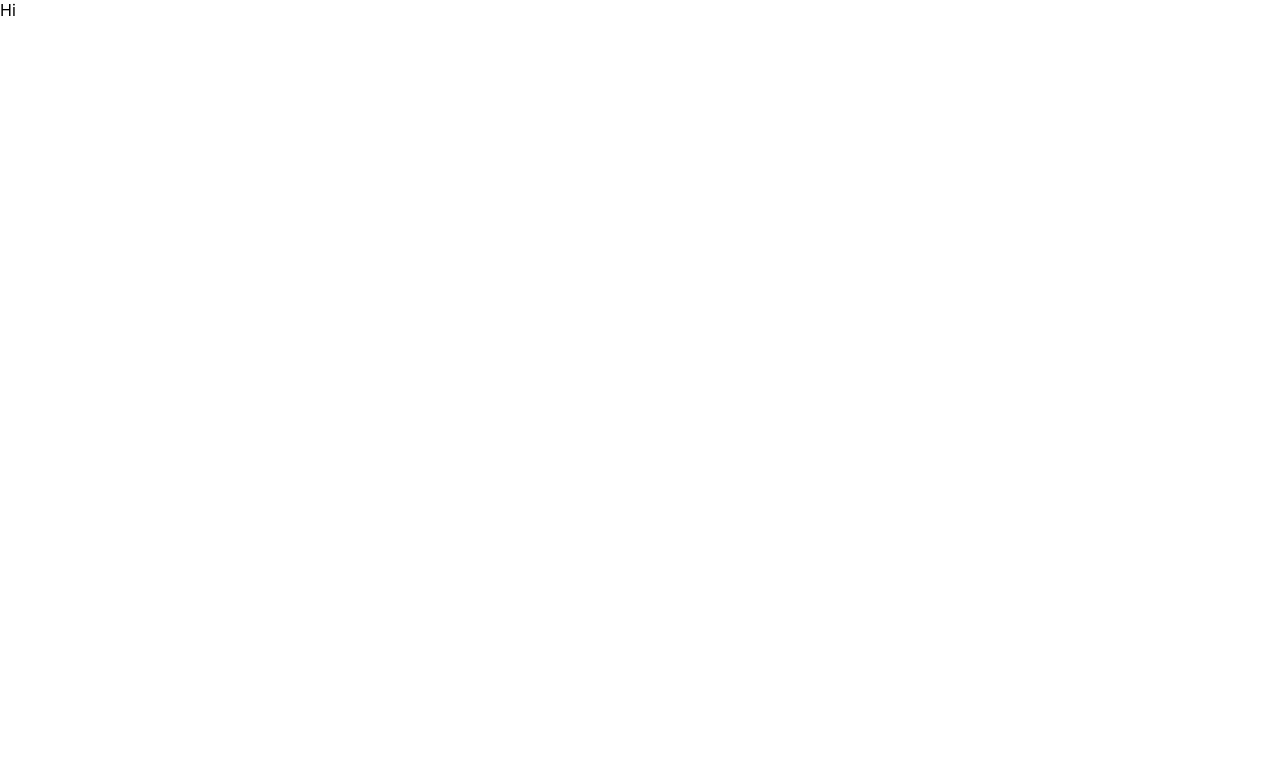
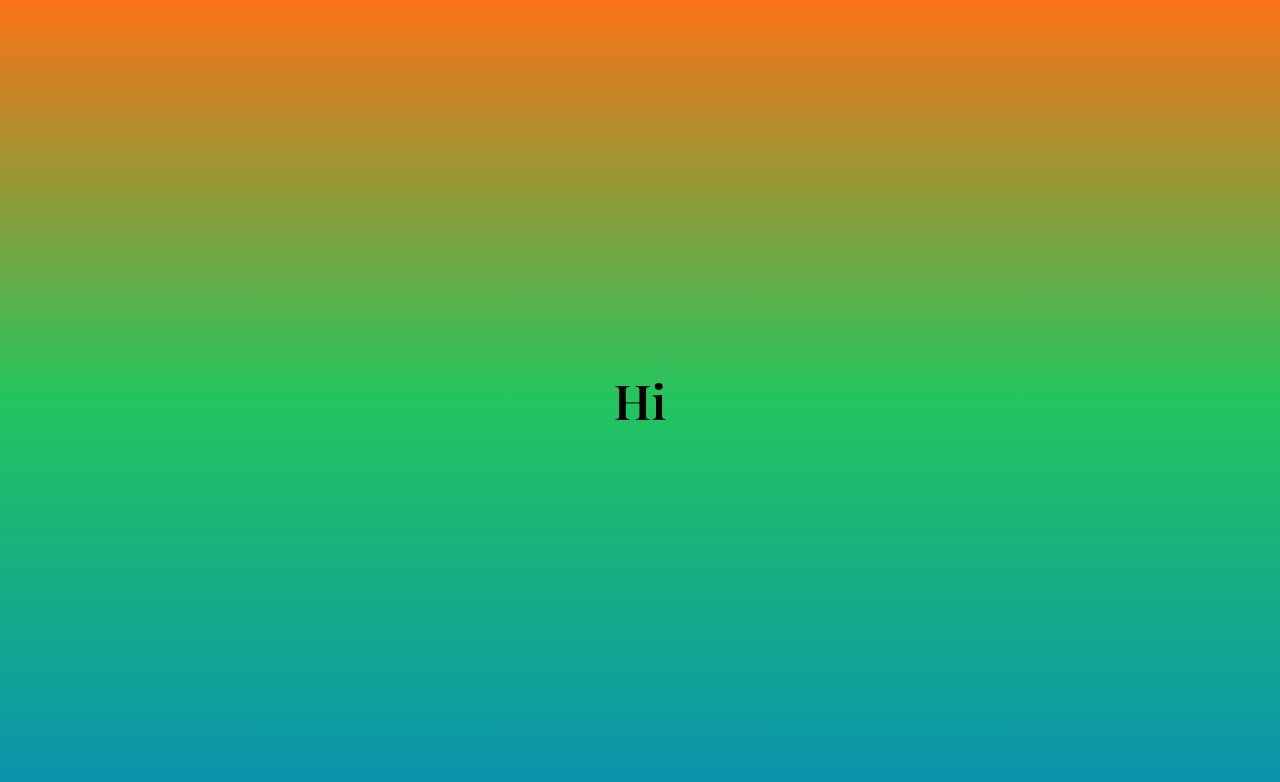
Before and after one commit to hrithikDB/FCDB, a React (Create React App) app: page / in a window 1280 px wide. Shown: the top 782 px of the page. Built offline with nearby package versions, Linux system fonts and the light colour scheme.

Commit message:
Installed Tailwind

```diff
--- a/package.json
+++ b/package.json
@@ -34,5 +34,8 @@
       "last 1 firefox version",
       "last 1 safari version"
     ]
+  },
+  "devDependencies": {
+    "tailwindcss": "^3.2.7"
   }
 }
--- a/src/App.css
+++ /dev/null
@@ -1,38 +0,0 @@
-.App {
-  text-align: center;
-}
-
-.App-logo {
-  height: 40vmin;
-  pointer-events: none;
-}
-
-@media (prefers-reduced-motion: no-preference) {
-  .App-logo {
-    animation: App-logo-spin infinite 20s linear;
-  }
-}
-
-.App-header {
-  background-color: #282c34;
-  min-height: 100vh;
-  display: flex;
-  flex-direction: column;
-  align-items: center;
-  justify-content: center;
-  font-size: calc(10px + 2vmin);
-  color: white;
-}
-
-.App-link {
-  color: #61dafb;
-}
-
-@keyframes App-logo-spin {
-  from {
-    transform: rotate(0deg);
-  }
-  to {
-    transform: rotate(360deg);
-  }
-}
--- a/src/App.js
+++ b/src/App.js
@@ -1,8 +1,11 @@
 import React from "react";
-import "./App.css";
 
 function App() {
-  return <div>Hi</div>;
+  return (
+    <div className="flex justify-center items-center h-screen font-playfair text-5xl font-semibold bg-gradient-to-b from-orange-500 via-green-500 to-cyan-600">
+      Hi
+    </div>
+  );
 }
 
 export default App;
--- /dev/null
+++ b/src/Hooks/useMediaQuery.jsx
@@ -0,0 +1,19 @@
+import { useState, useEffect } from "react";
+
+const useMediaQuery = (query) => {
+  const [matches, setMatches] = useState(false);
+
+  useEffect(() => {
+    const media = window.matchMedia(query);
+    if (media.matches !== matches) {
+      setMatches(media.matches);
+    }
+    const listener = () => setMatches(media.matches);
+    window.addEventListener("resize", listener);
+    return () => window.removeEventListener("resize", listener);
+  }, [matches, query]);
+
+  return matches;
+};
+
+export default useMediaQuery;
--- a/src/index.css
+++ b/src/index.css
@@ -1,13 +1,5 @@
-body {
-  margin: 0;
-  font-family: -apple-system, BlinkMacSystemFont, 'Segoe UI', 'Roboto', 'Oxygen',
-    'Ubuntu', 'Cantarell', 'Fira Sans', 'Droid Sans', 'Helvetica Neue',
-    sans-serif;
-  -webkit-font-smoothing: antialiased;
-  -moz-osx-font-smoothing: grayscale;
-}
+@import url("https://fonts.googleapis.com/css2?family=Great+Vibes&family=Open+Sans:wght@400;600&family=Playfair+Display:wght@400;600&family=Raleway:ital,wght@0,100;0,200;0,300;0,400;0,500;0,600;0,700;0,800;0,900;1,100;1,200;1,300;1,400;1,500;1,600;1,700;1,800;1,900&display=swap");
 
-code {
-  font-family: source-code-pro, Menlo, Monaco, Consolas, 'Courier New',
-    monospace;
-}
+@tailwind base;
+@tailwind components;
+@tailwind utilities;
--- /dev/null
+++ b/tailwind.config.js
@@ -0,0 +1,40 @@
+/** @type {import('tailwindcss').Config} */
+module.exports = {
+  content: ["./src/**/*.{js,jsx,ts,tsx}"],
+  mode: "jit",
+  theme: {
+    extend: {
+      colors: {
+        blue: "#2CBCE9",
+        red: "#DC4492",
+        yellow: "#FDCC49",
+        grey: "#ededed",
+        "deep-blue": "#010026",
+        "dark-gray": "%757575",
+        "opaque-black": "rgba(0,0,0,0.35)",
+      },
+      backgroundImage: (theme) => ({
+        "gradient-rainbow":
+          "linear-gradient(81.66deg, #00B5EE 7.21%, #FF45A4 45.05%, #FFBA00 78.07%)",
+        "gradient-rainblue":
+          "linear-gradient(90deg, #24CBFF 14.53%, #FC59FF 69.36%, #FFBD0C 117.73%)",
+      }),
+      fontFamily: {
+        playfair: ["Playfair Display", "serif"],
+        opensans: ["Open Sans", "sans-serif"],
+      },
+      content: {
+        brush: "url('./assets/brush.png')",
+        person1: "url('./assets/person-1.png')",
+        person2: "url('./assets/person-2.png')",
+        person3: "url('./assets/person-3.png')",
+      },
+      screens: {
+        xs: "480px",
+        sm: "768px",
+        md: "1060px",
+      },
+    },
+  },
+  plugins: [],
+};
```
Also changed, not shown: 1 other file (tests, documents, lock files or other folders).
